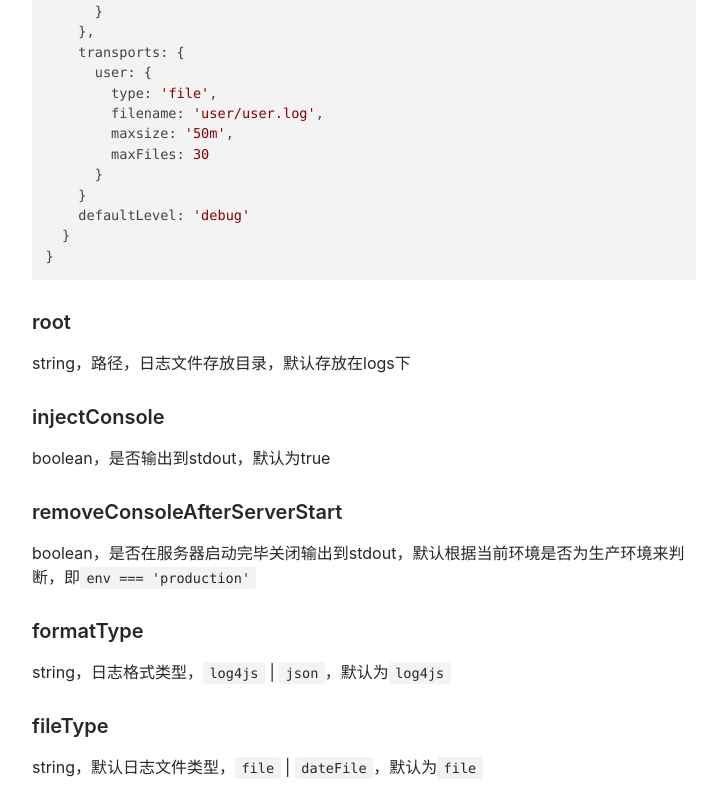
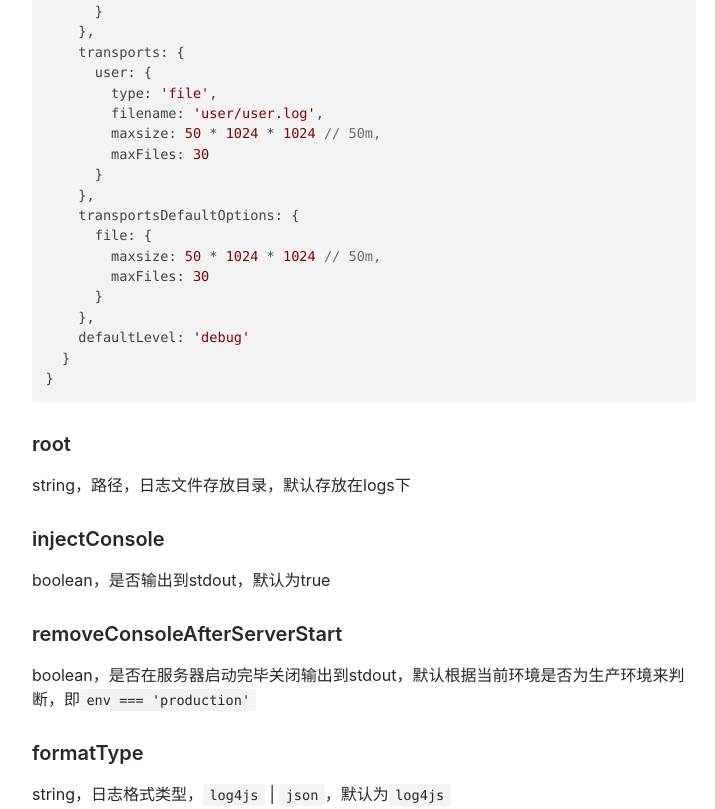
Before and after one commit to SalakJS/docs, a plain HTML site: page docs/zh-cn/logger.html in a window 1280 px wide. Shown: the part 902-1711 px from the top of the page, without its empty margins (276-991 px from the left). Drawn offline with nearby package versions, Linux system fonts and the light colour scheme.

Commit message:
Deploy website
Deploy website version based on 793e307c6377ab9cfb5397b9cd7e2f50d6ad3096

```diff
--- a/docs/zh-cn/logger.html
+++ b/docs/zh-cn/logger.html
@@ -68,11 +68,17 @@
       <span class="hljs-attr">user</span>: {
         <span class="hljs-attr">type</span>: <span class="hljs-string">'file'</span>,
         <span class="hljs-attr">filename</span>: <span class="hljs-string">'user/user.log'</span>,
-        <span class="hljs-attr">maxsize</span>: <span class="hljs-string">'50m'</span>,
-        <span class="hljs-attr">maxFiles</span>: <span class="hljs-number">30</span>
+        <span class="hljs-attr">maxsize</span>: <span class="hljs-number">50</span> * <span class="hljs-number">1024</span> * <span class="hljs-number">1024</span> <span class="hljs-comment">// 50m,</span>
+        maxFiles: <span class="hljs-number">30</span>
       }
-    }
-    defaultLevel: <span class="hljs-string">'debug'</span>
+    },
+    <span class="hljs-attr">transportsDefaultOptions</span>: {
+      <span class="hljs-attr">file</span>: {
+        <span class="hljs-attr">maxsize</span>: <span class="hljs-number">50</span> * <span class="hljs-number">1024</span> * <span class="hljs-number">1024</span> <span class="hljs-comment">// 50m,</span>
+        maxFiles: <span class="hljs-number">30</span>
+      }
+    },
+    <span class="hljs-attr">defaultLevel</span>: <span class="hljs-string">'debug'</span>
   }
 }
 </code></pre>
@@ -138,6 +144,12 @@
 <li><code>value.type</code>：类型，可以为<code>console</code>，<code>file</code>，<code>dateFile</code></li>
 </ul>
 <p>value设置可参考<a href="https://github.com/winstonjs/winston/blob/master/docs/transports.md#winston-core">Winston Transport</a>，<a href="https://github.com/winstonjs/winston-daily-rotate-file#options">dateFile</a></p>
+<h3><a class="anchor" aria-hidden="true" id="transportsdefaultoptions"></a><a href="#transportsdefaultoptions" aria-hidden="true" class="hash-link"><svg class="hash-link-icon" aria-hidden="true" height="16" version="1.1" viewBox="0 0 16 16" width="16"><path fill-rule="evenodd" d="M4 9h1v1H4c-1.5 0-3-1.69-3-3.5S2.55 3 4 3h4c1.45 0 3 1.69 3 3.5 0 1.41-.91 2.72-2 3.25V8.59c.58-.45 1-1.27 1-2.09C10 5.22 8.98 4 8 4H4c-.98 0-2 1.22-2 2.5S3 9 4 9zm9-3h-1v1h1c1 0 2 1.22 2 2.5S13.98 12 13 12H9c-.98 0-2-1.22-2-2.5 0-.83.42-1.64 1-2.09V6.25c-1.09.53-2 1.84-2 3.25C6 11.31 7.55 13 9 13h4c1.45 0 3-1.69 3-3.5S14.5 6 13 6z"></path></svg></a>transportsDefaultOptions</h3>
+<p>object, transport 默认配置，可用于全局设置file/dateFile类型的transport</p>
+<ul>
+<li><code>key</code>: string, transport类型，如<code>file</code>，<code>dateFile</code></li>
+<li><code>value</code>: object，transports配置</li>
+</ul>
 <h2><a class="anchor" aria-hidden="true" id="使用"></a><a href="#使用" aria-hidden="true" class="hash-link"><svg class="hash-link-icon" aria-hidden="true" height="16" version="1.1" viewBox="0 0 16 16" width="16"><path fill-rule="evenodd" d="M4 9h1v1H4c-1.5 0-3-1.69-3-3.5S2.55 3 4 3h4c1.45 0 3 1.69 3 3.5 0 1.41-.91 2.72-2 3.25V8.59c.58-.45 1-1.27 1-2.09C10 5.22 8.98 4 8 4H4c-.98 0-2 1.22-2 2.5S3 9 4 9zm9-3h-1v1h1c1 0 2 1.22 2 2.5S13.98 12 13 12H9c-.98 0-2-1.22-2-2.5 0-.83.42-1.64 1-2.09V6.25c-1.09.53-2 1.84-2 3.25C6 11.31 7.55 13 9 13h4c1.45 0 3-1.69 3-3.5S14.5 6 13 6z"></path></svg></a>使用</h2>
 <p>logger挂载在app实例上，可以直接通过app.logger直接访问。</p>
 <p>在Base上，可以通过this.logger访问</p>
@@ -160,4 +172,4 @@ class Log extends Controller {
 
 module<span class="hljs-selector-class">.exports</span> = Log
 </code></pre>
-</span></div></article></div><div class="docs-prevnext"><a class="docs-prev button" href="/docs/docs/zh-cn/plugin.html">← 插件</a><a class="docs-next button" href="/docs/docs/zh-cn/doc.html">接口文档 →</a></div></div></div><nav class="onPageNav"><ul class="toc-headings"><li><a href="#主要特性">主要特性</a></li><li><a href="#配置">配置</a><ul class="toc-headings"><li><a href="#root">root</a></li><li><a href="#injectconsole">injectConsole</a></li><li><a href="#removeconsoleafterserverstart">removeConsoleAfterServerStart</a></li><li><a href="#formattype">formatType</a></li><li><a href="#filetype">fileType</a></li><li><a href="#capture">capture</a></li><li><a href="#category">category</a></li><li><a href="#categories">categories</a></li><li><a href="#defaultlevel">defaultLevel</a></li><li><a href="#transports">transports</a></li></ul></li><li><a href="#使用">使用</a></li></ul></nav></div><footer class="nav-footer" id="footer"><section class="sitemap"><a href="/docs/" class="nav-home"><img src="/docs/img/salak.png" alt="Salak" width="66" height="58"/></a><div><h5>Docs</h5><a href="/docs/docs/zh-cn/introduction.html">Getting Started</a><a href="/docs/docs/zh-cn/structure.html">Guides</a></div><div><h5>About</h5><a href="https://aotu.io" target="_blank">aotu.io</a></div></section><section class="copyright">Copyright © 2019 凹凸实验室</section></footer></div></body></html>
+</span></div></article></div><div class="docs-prevnext"><a class="docs-prev button" href="/docs/docs/zh-cn/plugin.html">← 插件</a><a class="docs-next button" href="/docs/docs/zh-cn/doc.html">接口文档 →</a></div></div></div><nav class="onPageNav"><ul class="toc-headings"><li><a href="#主要特性">主要特性</a></li><li><a href="#配置">配置</a><ul class="toc-headings"><li><a href="#root">root</a></li><li><a href="#injectconsole">injectConsole</a></li><li><a href="#removeconsoleafterserverstart">removeConsoleAfterServerStart</a></li><li><a href="#formattype">formatType</a></li><li><a href="#filetype">fileType</a></li><li><a href="#capture">capture</a></li><li><a href="#category">category</a></li><li><a href="#categories">categories</a></li><li><a href="#defaultlevel">defaultLevel</a></li><li><a href="#transports">transports</a></li><li><a href="#transportsdefaultoptions">transportsDefaultOptions</a></li></ul></li><li><a href="#使用">使用</a></li></ul></nav></div><footer class="nav-footer" id="footer"><section class="sitemap"><a href="/docs/" class="nav-home"><img src="/docs/img/salak.png" alt="Salak" width="66" height="58"/></a><div><h5>Docs</h5><a href="/docs/docs/zh-cn/introduction.html">Getting Started</a><a href="/docs/docs/zh-cn/structure.html">Guides</a></div><div><h5>About</h5><a href="https://aotu.io" target="_blank">aotu.io</a></div></section><section class="copyright">Copyright © 2019 凹凸实验室</section></footer></div></body></html>
```
